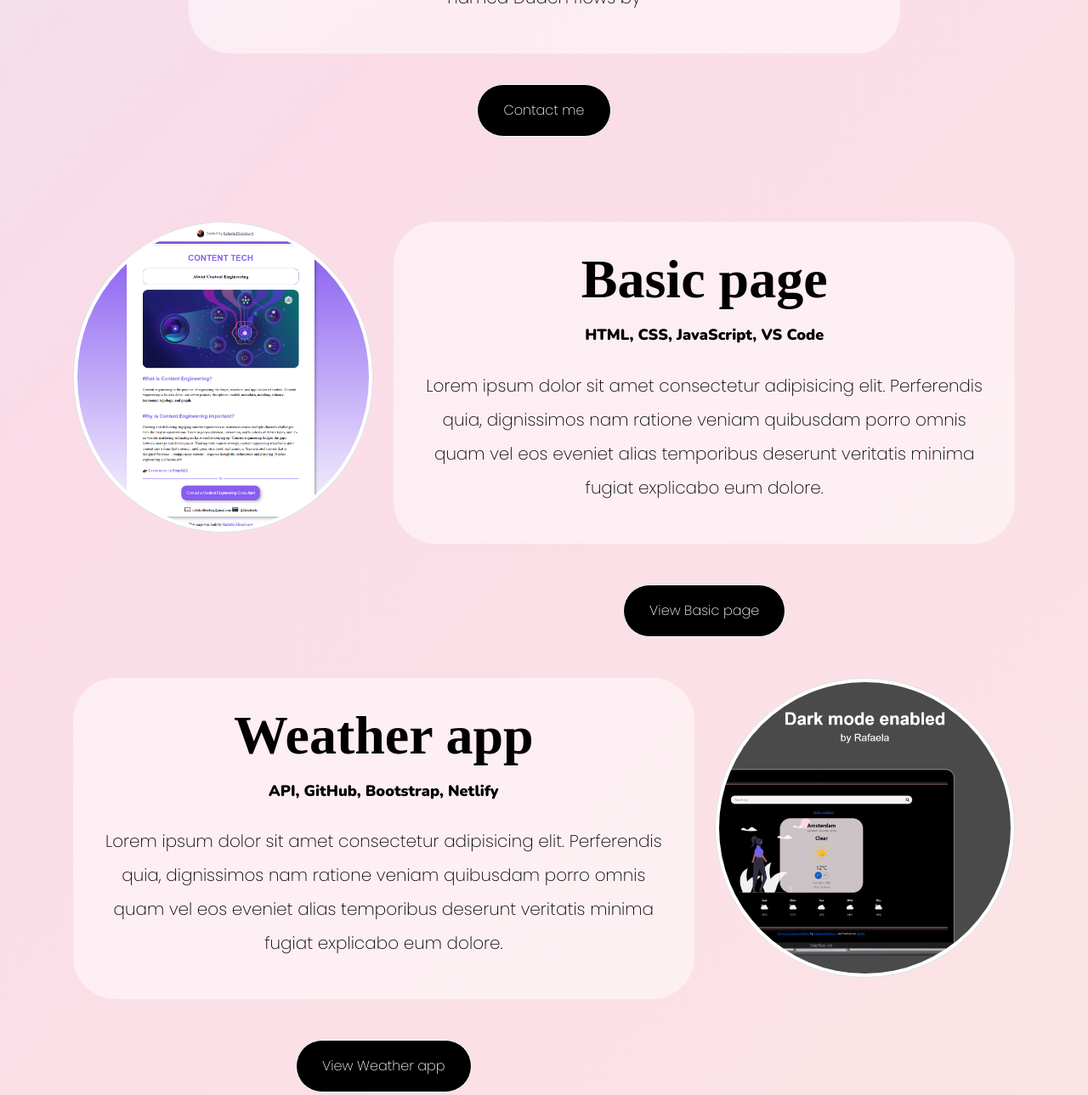
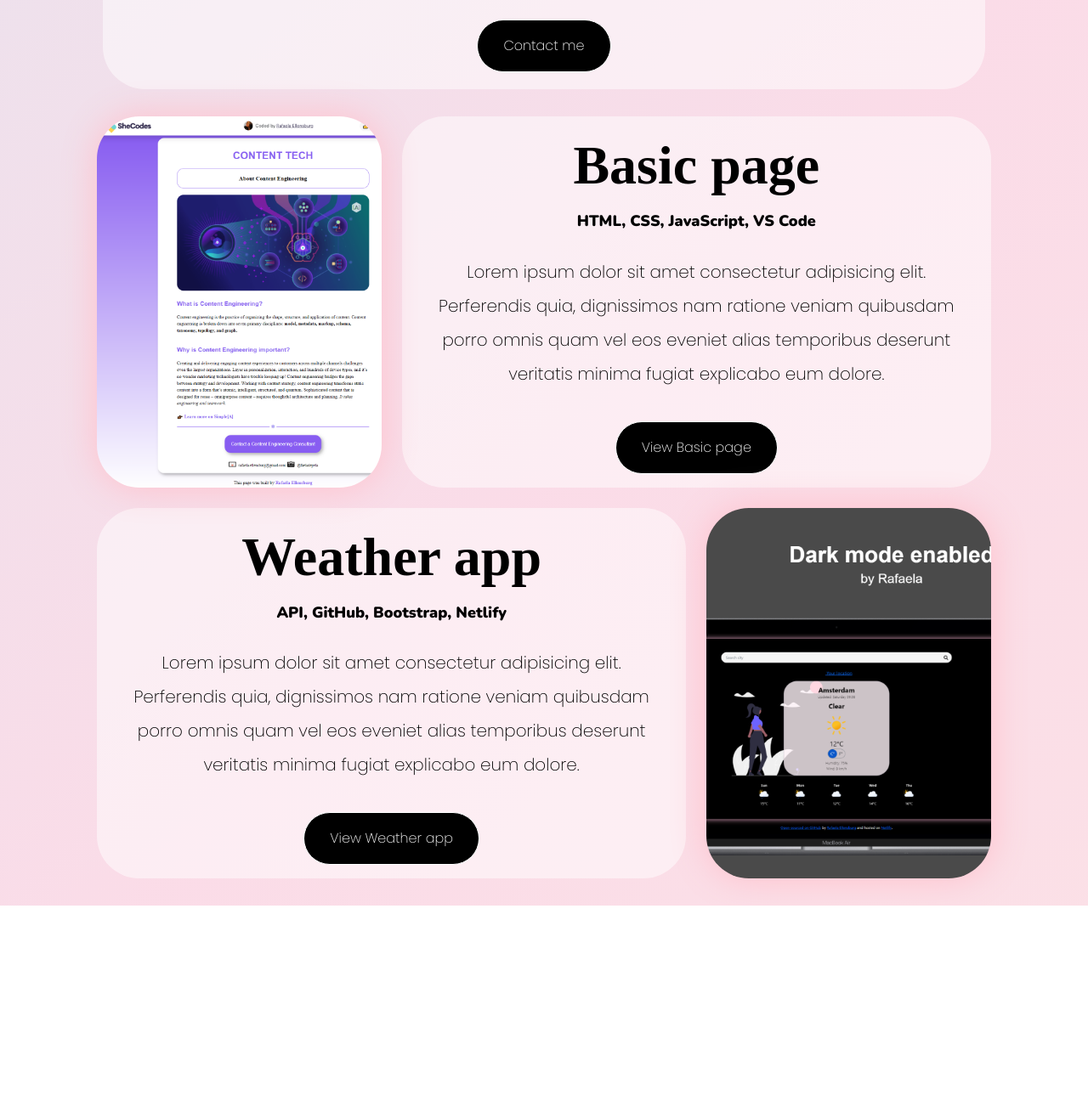
Before and after one commit to RafaelaEllensburg/Portfolio-Project, a plain HTML site: page index.html in a window 1280 px wide. Shown: the part 714-2003 px from the top of the page at 85% size. After the commit the page ends 1780 px from the top, so only its background shows below. Drawn offline with nearby package versions, Linux system fonts and the light colour scheme; a web font is replaced by a local one.

Commit message:
Enhanced the styling

```diff
--- a/index.html
+++ b/index.html
@@ -64,22 +64,20 @@
         Bookmarksgrove right at the coast of the Semantics, a large language
         ocean. A small river named Duden flows by
       </p>
+            <div class="contact-button text-center">
+        <a href="#" class="btn btn-branding">Contact me</a>
       </div>
-      <div class="contact-button text-center">
-        <a href="#" class="btn btn-branding">Contact me</a>
       </div>
     </div>
 
         <!-- project grid -->
-    <div class="container p-3">
+    <div class="container p-2">
       <!-- first project -->
-      <div class="row mt-5 mb-5">
+      <div class="row m-4">
         <div class="col-sm-4">
-          <img
-            src="/images/the-raf-project-basicpage.png"
-            class="img-fluid rounded-circle d-none d-sm-block img-thumbnail"
-            alt="Basic Page project"
-          />
+          <div
+            class="img-fluid white-card basic-page d-none d-sm-block"
+            alt="Basic Page project"></div>
         </div>
         <div class="col-sm-8">
           <div class="white-card">
@@ -91,8 +89,7 @@
             eos eveniet alias temporibus deserunt veritatis minima fugiat
             explicabo eum dolore.
           </p>
-          </div>
-          <div class="mt-5 text-center">
+                    <div class="m-3 text-center">
             <a
               href="#"
               class="btn btn-branding"
@@ -100,11 +97,12 @@
               >View Basic page</a
             >
           </div>
+          </div>
         </div>
       </div>
 
       <!-- second project -->
-      <div class="row mt-5 mb-5">
+      <div class="row m-4">
         <div class="col-sm-8">
           <div class="white-card">
           <h2 class="mb-3 project-title">Weather app</h2>
@@ -115,8 +113,7 @@
             eos eveniet alias temporibus deserunt veritatis minima fugiat
             explicabo eum dolore.
           </p>
-          </div>
-          <div class="mt-5 text-center">
+                    <div class="m-3 text-center">
             <a
               href="#"
               class="btn btn-branding"
@@ -124,13 +121,13 @@
               >View Weather app</a
             >
           </div>
+          </div>
         </div>
         <div class="col-sm-4">
-          <img
-            src="/images/the-raf-project-weatherapp.png"
-            class="img-fluid rounded-circle d-none d-sm-block img-thumbnail"
-            alt="Weather App project"
-          />
+          <div
+            class="img-fluid white-card weather-app d-none d-sm-block"
+            alt="Weather App project">
+          </div>
         </div>
       </div>
   </body>
--- a/src/style.css
+++ b/src/style.css
@@ -7,7 +7,7 @@
 html,
 body {
   width: 100%;
-  height: 150%;
+  height: auto;
 }
 
 body {
@@ -56,11 +56,11 @@ p {
 .white-card {
   background: rgba(255, 255, 255, 0.5);
   border-radius: 50px;
-  padding: 10px;
+  height: 100%;
 }
 
 .introduction {
-  width: 75%;
+  width: 93%;
 }
 
 .hero h1 {
@@ -111,8 +111,20 @@ div.bitmoji {
   margin-top: 30px;
 }
 
+div.basic-page {
+  background: url(/images/the-raf-project-basicpage.png);
+  background-size: cover;
+  filter: drop-shadow(0px 0px 21px pink);
+}
+
+div.weather-app {
+  background: url(/images/the-raf-project-weatherapp.png);
+  background-size: cover;
+  filter: drop-shadow(0px 0px 21px pink);
+}
+
 .contact-button {
-  padding: 36px;
+  padding: 20px;
 }
 
 .btn-branding {
@@ -139,7 +151,7 @@ div.bitmoji {
 
 @media (max-width: 576px) {
   .btn-branding {
-    display: block;
+    width: 100%;
     text-align: center;
   }
 }
```
